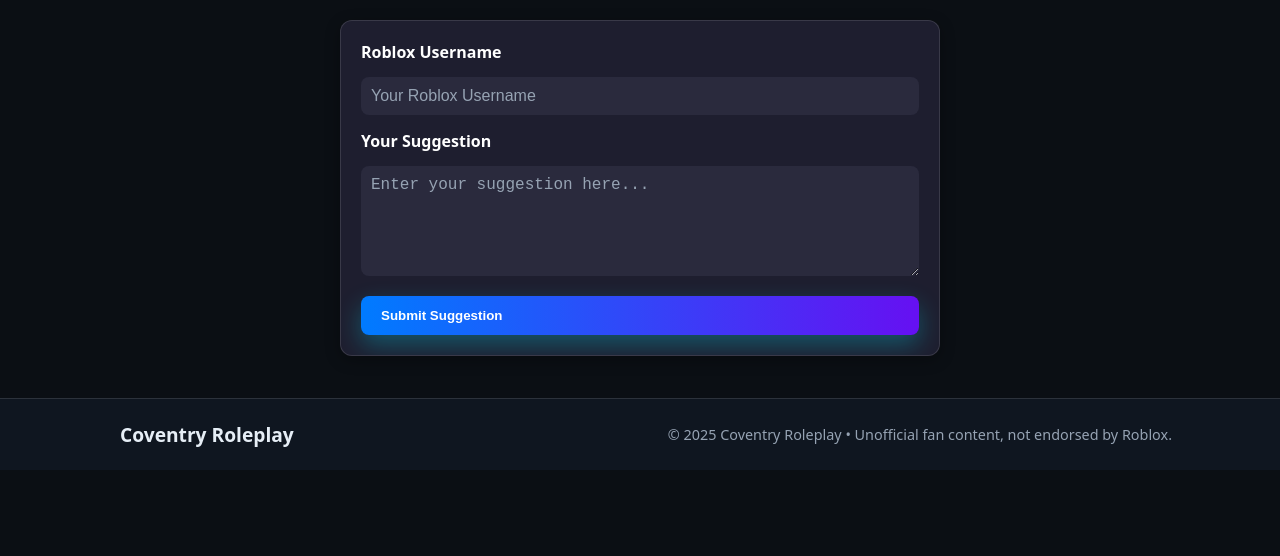
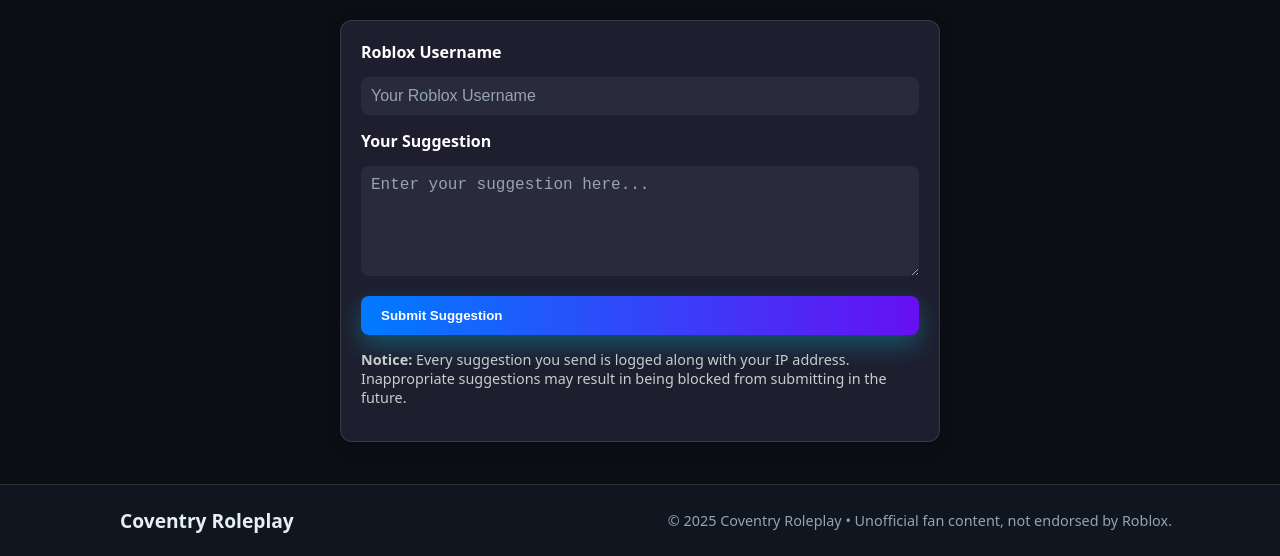
Before and after one commit to Bennydog138/coventryroleplay, a plain HTML site: page suggestions.html in a window 1280 px wide. Shown: the part 371-927 px from the top of the page. Before the commit the page ends 841 px from the top, so only its background shows below. Drawn offline with Linux system fonts and the light colour scheme.

Commit message:
Update suggestions.html

```diff
--- a/suggestions.html
+++ b/suggestions.html
@@ -30,7 +30,6 @@
       <p class="subtitle reveal">Got an idea? Submit your suggestions to help improve Coventry Roleplay.</p>
     </div>
   </section>
-
 <section class="container">
   <div class="card" style="max-width:600px;margin:auto; padding:20px; background:#1e1e2f; color:#fff; border-radius:12px; box-shadow:0 4px 15px rgba(0,0,0,0.3);">
     <form id="suggestionForm">
@@ -48,9 +47,14 @@
         Submit Suggestion
       </button>
     </form>
+
+    <!-- Add this disclaimer below the form -->
+    <p style="margin-top:15px; font-size:0.9em; color:#ccc;">
+      <strong>Notice:</strong> Every suggestion you send is logged along with your IP address.
+      Inappropriate suggestions may result in being blocked from submitting in the future.
+    </p>
   </div>
 </section>
-
   <footer>
     <div class="footer-inner">
       <div class="brand" aria-hidden="true">
```
